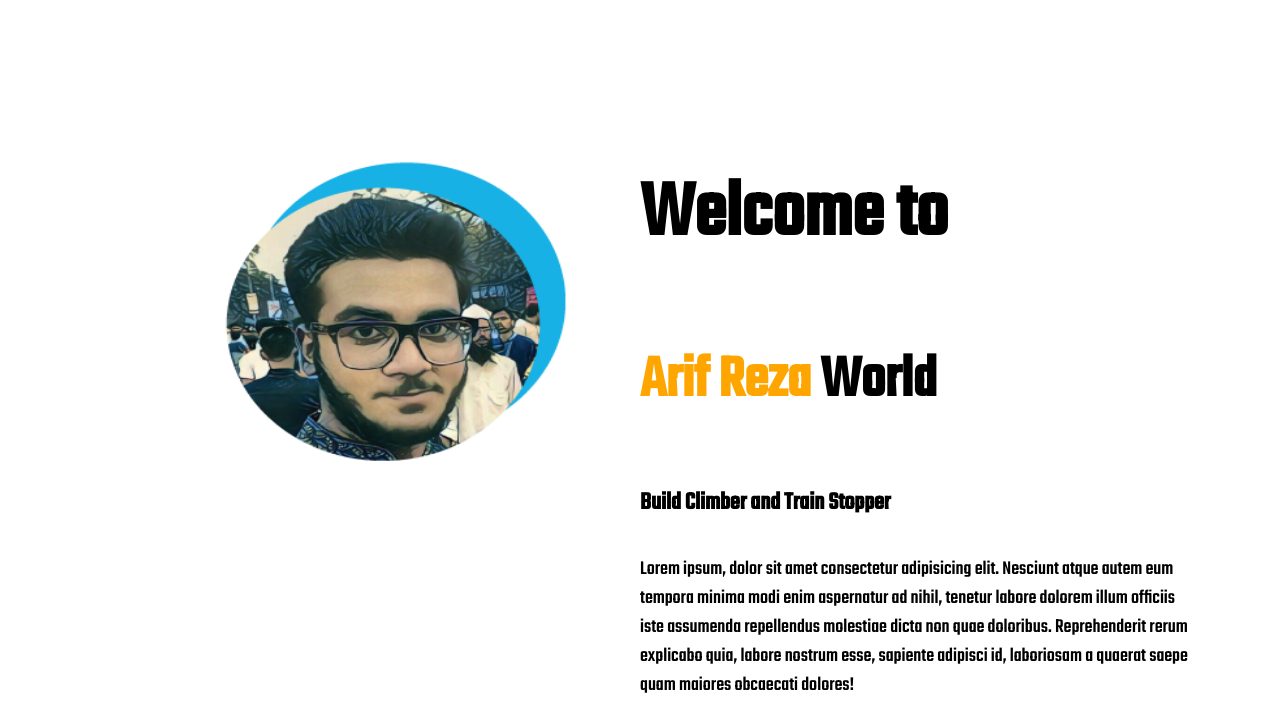
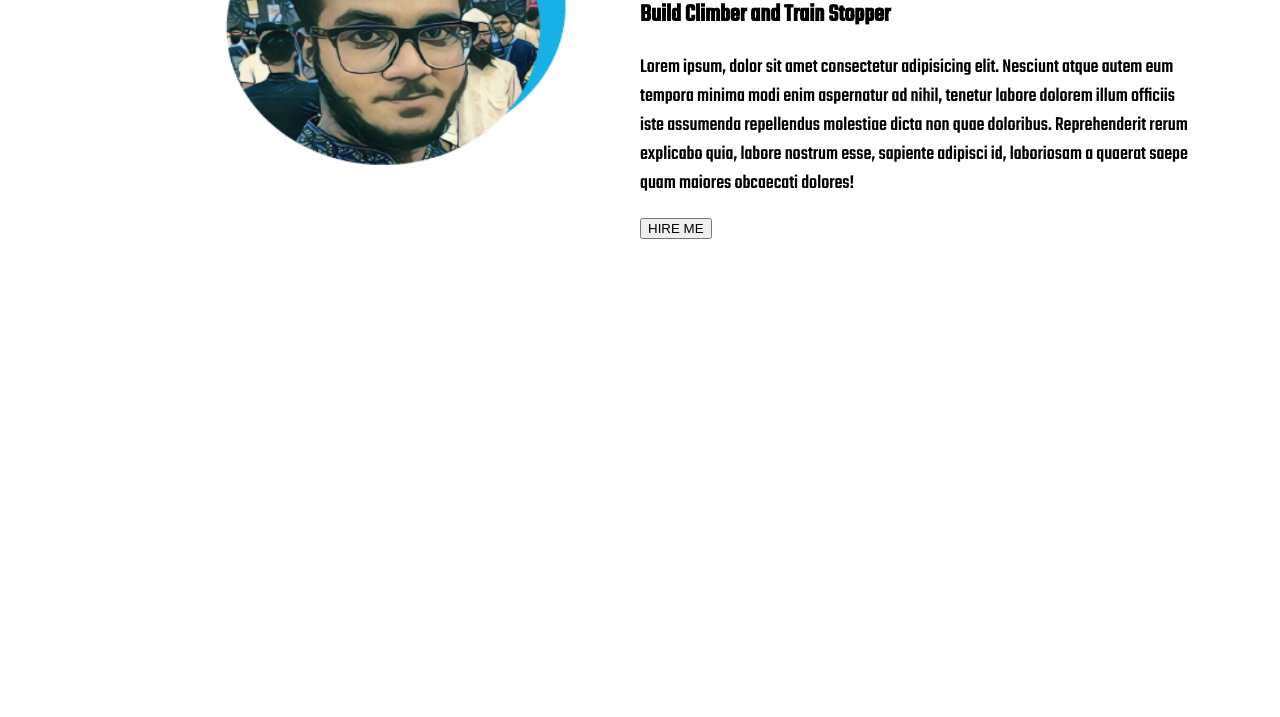
Before and after one commit to ArifRexa/fokira-marka-first-try, a plain HTML site: page index.html in a window 1280 px wide. Shown: the part 811-1528 px from the top of the page. After the commit the page ends 1132 px from the top, so only its background shows below. Drawn offline with Linux system fonts and the light colour scheme.

Commit message:
some changes

```diff
--- a/style.css
+++ b/style.css
@@ -1,10 +1,10 @@
 body{
-    margin-top: -40px;
+    margin-top: -20px;
     font-family: 'Teko', sans-serif;
 }
 
 section{
-    margin: 0px 30px 140px 30px;
+    margin: 0px 30px 30px 30px;
 
 }
 p{
@@ -13,13 +13,16 @@ p{
 
 h1{
     font-size: 80px;
+    margin: 0px;
 }
 
 h3{
     font-size: 60px;
+    margin: 0px;
 }
 h4{
     font-size: 25px;
+    margin: 0px;
 }
 .orange-color{
     color: orange;
```
